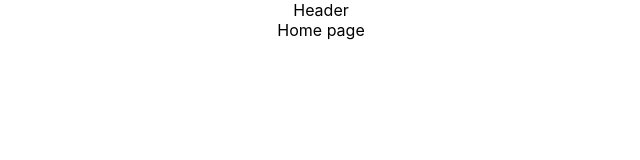
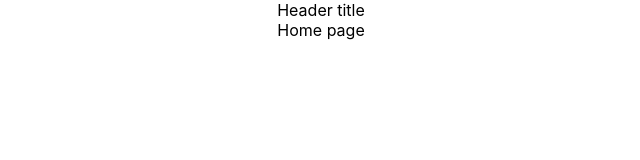
Before and after one commit to OverlordA/pattern_front_ts, a React (Create React App) app: page / in a window 1280 px wide. Shown: the top 160 px of the page, without its empty margins (319-959 px from the left). Built offline with nearby package versions, Linux system fonts and the light colour scheme.

Commit message:
- added prop types to header component

```diff
--- a/src/App.tsx
+++ b/src/App.tsx
@@ -1,12 +1,12 @@
 import React from 'react';
 import './App.css';
 import HomePage from './pages/HomePage';
-import Header from './components/Header';
+import { Header } from './components/Header';
 
 const App: React.FC = () => {
     return (
         <div className="App">
-            <Header />
+            <Header title="Header title" />
             <HomePage />
         </div>
     );
--- a/src/components/Header.tsx
+++ b/src/components/Header.tsx
@@ -1,6 +1,9 @@
-import React from 'react';
+import React, { FunctionComponent } from 'react';
 
-const Header: React.FC = () => {
-    return <div>Header</div>;
+type HeaderProps = {
+    title: string;
 };
-export default Header;
+
+export const Header: FunctionComponent<HeaderProps> = ({ title }) => {
+    return <div>{title}</div>;
+};
```
